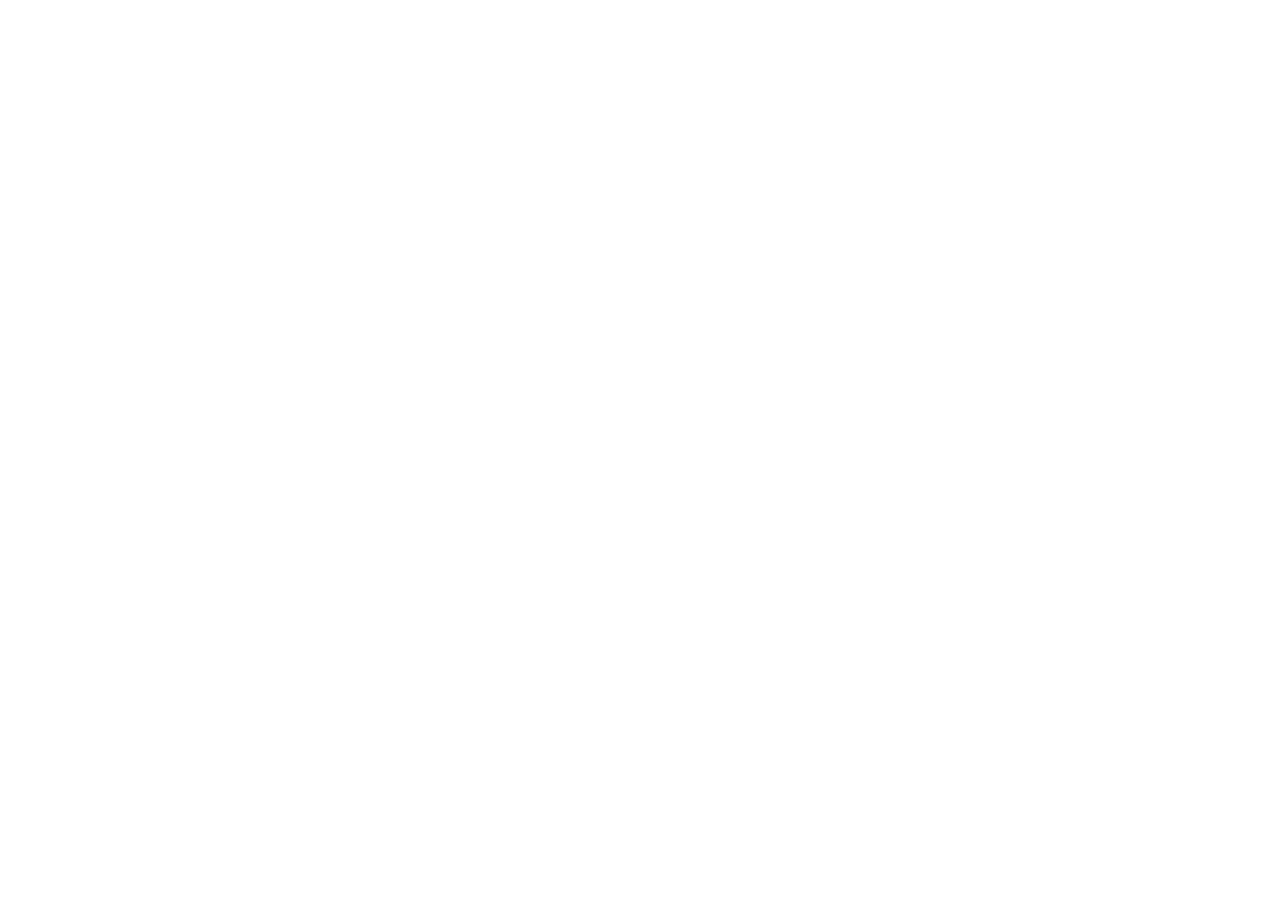
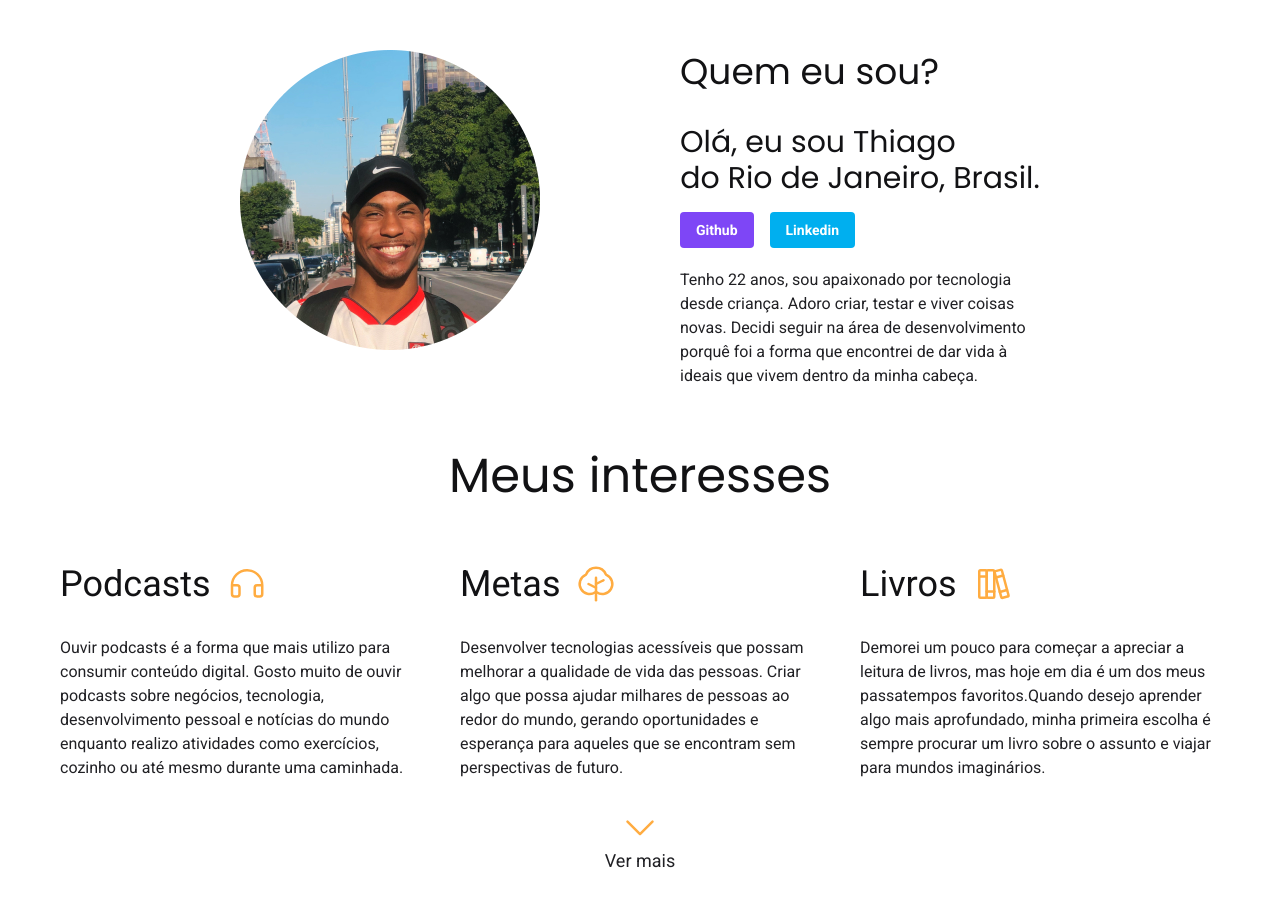
Before and after one commit to othiagofelippe/portfolio, a Next.js app: page / in a window 1280 px wide. Shown: the part 760-1666 px from the top of the page. Before the commit the page ends 800 px from the top, so only its background shows below. Built offline with nearby package versions, Linux system fonts and the light colour scheme.

Commit message:
Installing dependency: radix-ui/react-collapsible | Component created: interestItem | Created screen: about | Adding assets: profile photo

```diff
--- a/package.json
+++ b/package.json
@@ -9,6 +9,7 @@
     "lint": "next lint"
   },
   "dependencies": {
+    "@radix-ui/react-collapsible": "^1.0.1",
     "@types/node": "18.14.6",
     "@types/react": "18.0.28",
     "@types/react-dom": "18.0.11",
--- /dev/null
+++ b/src/components/InterestItem.tsx
@@ -0,0 +1,25 @@
+import { ReactNode } from 'react'
+
+interface InterestItemProps {
+  icon: ReactNode
+  text: string
+  title: string
+  className?: string
+}
+
+export function InterestItem({
+  text,
+  title,
+  icon,
+  className,
+}: InterestItemProps) {
+  return (
+    <div className={`w-[22.5rem] ${className}`}>
+      <div className="flex items-center justify-center lg:justify-start gap-4">
+        <p className="text-3xl sm:text-4xl text-gray-900">{title}</p>
+        {icon}
+      </div>
+      <p className="text-gray-700 text-base font-sans mt-8">{text}</p>
+    </div>
+  )
+}
--- a/src/pages/index.tsx
+++ b/src/pages/index.tsx
@@ -1,5 +1,11 @@
+import { About } from '@/templates/About'
 import { Main } from '@/templates/Main'
 
 export default function Home() {
-  return <Main />
+  return (
+    <>
+      <Main />
+      <About />
+    </>
+  )
 }
--- /dev/null
+++ b/src/templates/About.tsx
@@ -0,0 +1,136 @@
+import Image from 'next/image'
+import * as Collapsible from '@radix-ui/react-collapsible'
+import { useState } from 'react'
+
+import { Button } from '@/components/Button'
+import { Container } from '@/components/Container'
+import { InterestItem } from '@/components/InterestItem'
+import {
+  Books,
+  CaretDown,
+  CaretUp,
+  Headphones,
+  MusicNote,
+  Popcorn,
+  SoccerBall,
+  Tree,
+} from 'phosphor-react'
+
+import photo from '../assets/photo.jpg'
+
+export function About() {
+  const [isOpen, setisOpen] = useState(false)
+
+  return (
+    <Container backgroundColor="WHITE">
+      <h2 className="text-5xl font-display text-gray-900 sm:text-7xl">Sobre</h2>
+
+      <div className="flex flex-col items-center lg:flex-row lg:justify-center lg:gap-[8.75rem] mt-16 ">
+        <Image src={photo} alt="" width={300} height={300} quality={100} />
+        <div className="mt-10 w-[22.5rem]">
+          <p className="text-4xl text-gray-900 text-center lg:text-left font-display">
+            Quem eu sou?
+          </p>
+          <p className="text-3xl text-gray-900 text-center lg:text-left font-display mt-8">
+            Olá, eu sou Thiago
+          </p>
+          <p className="text-3xl text-gray-900 text-center font-display">
+            do Rio de Janeiro, Brasil.
+          </p>
+          <div className="flex justify-center lg:justify-start items-center gap-4 mt-4">
+            <Button backgroundColor="PURPLE">
+              <p>Github</p>
+            </Button>
+            <Button backgroundColor="BLUE">
+              <p>Linkedin</p>
+            </Button>
+          </div>
+          <p className="text-gray-700 text-base mt-5">
+            Tenho 22 anos, sou apaixonado por tecnologia desde criança. Adoro
+            criar, testar e viver coisas novas. Decidi seguir na área de
+            desenvolvimento porquê foi a forma que encontrei de dar vida à
+            ideais que vivem dentro da minha cabeça.
+          </p>
+        </div>
+      </div>
+
+      <div className="mt-16 flex flex-col items-center">
+        <h3 className="text-4xl sm:text-5xl text-gray-900 font-display text-center ">
+          Meus interesses
+        </h3>
+
+        <Collapsible.Root
+          open={isOpen}
+          onOpenChange={setisOpen}
+          className="mt-16"
+        >
+          <div className="grid lg:grid-cols-2 xl:grid-cols-3 gap-10 mb-10">
+            <InterestItem
+              title="Podcasts"
+              icon={<Headphones size={40} className="text-rose-300" />}
+              text="Ouvir podcasts é a forma que mais utilizo para consumir conteúdo digital. Gosto muito de ouvir podcasts sobre negócios, tecnologia, desenvolvimento pessoal e notícias do mundo enquanto realizo atividades como exercícios, cozinho ou até mesmo durante uma caminhada."
+            />
+
+            <InterestItem
+              title="Metas"
+              icon={<Tree size={40} className="text-rose-300" />}
+              text="Desenvolver tecnologias acessíveis que possam melhorar a qualidade de vida das pessoas. Criar algo que possa ajudar milhares de pessoas ao redor do mundo, gerando oportunidades e esperança para aqueles que se encontram sem perspectivas de futuro."
+            />
+
+            <InterestItem
+              className="lg:hidden xl:block"
+              title="Livros"
+              icon={<Books size={40} className="text-rose-300" />}
+              text="Demorei um pouco para começar a apreciar a leitura de livros, mas hoje em dia é um dos meus passatempos favoritos.Quando desejo aprender algo mais aprofundado, minha primeira escolha é sempre procurar um livro sobre o assunto e viajar para mundos imaginários."
+            />
+          </div>
+
+          <Collapsible.Content className="transition-all ease-in-out">
+            <div className="grid lg:grid-cols-2 xl:grid-cols-3 gap-10 mb-10">
+              <InterestItem
+                className="hidden lg:block xl:hidden"
+                title="Livros"
+                icon={<Books size={40} className="text-rose-300" />}
+                text="Demorei um pouco para começar a apreciar a leitura de livros, mas hoje em dia é um dos meus passatempos favoritos.Quando desejo aprender algo mais aprofundado, minha primeira escolha é sempre procurar um livro sobre o assunto e viajar para mundos imaginários."
+              />
+              <InterestItem
+                title="Música"
+                icon={<MusicNote size={40} className="text-rose-300" />}
+                text="Tenho música acompanhando todas as atividades diárias. A música é capaz de afetar minha percepção do mundo ao meu redor, é como se a vida fosse um grande filme com uma trilha sonora em constante mudança, tornando-a mais vívida e emocionante."
+              />
+
+              <InterestItem
+                title="Esportes"
+                icon={<SoccerBall size={40} className="text-rose-300" />}
+                text="Não há dúvidas que praticando esportes é a forma mais poderosa que tenho de me conectar com o mundo exterior, fora do ambiente virtual dos computadores. Além de ser uma ótima forma de manter o corpo saudável e equilibrado, melhorando a disposição e o humor."
+              />
+
+              <InterestItem
+                title="Filmes"
+                icon={<Popcorn size={40} className="text-rose-300" />}
+                text="Eu sou um grande fã de filmes e séries. Desde pequeno, adorava assistir desenhos animados e filmes infantis. Hoje em dia, as séries são uma das minhas formas favoritas de entretenimento. Adoro acompanhar as tramas e os personagens ao longo de vários episódios."
+              />
+            </div>
+          </Collapsible.Content>
+
+          <Collapsible.Trigger asChild>
+            <button
+              className={`flex flex-col items-center m-auto ${
+                isOpen ? 'animate-none' : 'animate-bounce'
+              } `}
+            >
+              {isOpen ? (
+                <CaretUp size={40} className="text-rose-300" />
+              ) : (
+                <CaretDown size={40} className="text-rose-300" />
+              )}
+              <p className="text-lg text-gray-700 font-sans">
+                {isOpen ? 'Ver menos' : 'Ver mais'}
+              </p>
+            </button>
+          </Collapsible.Trigger>
+        </Collapsible.Root>
+      </div>
+    </Container>
+  )
+}
```
Also changed, not shown: src/assets/photo.jpg (added), 1 other file (tests, documents, lock files or other folders).
